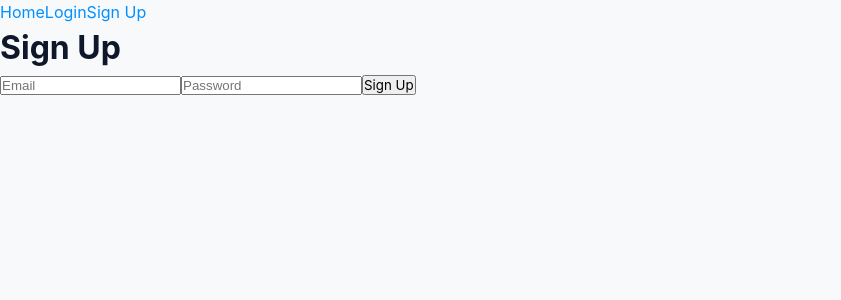
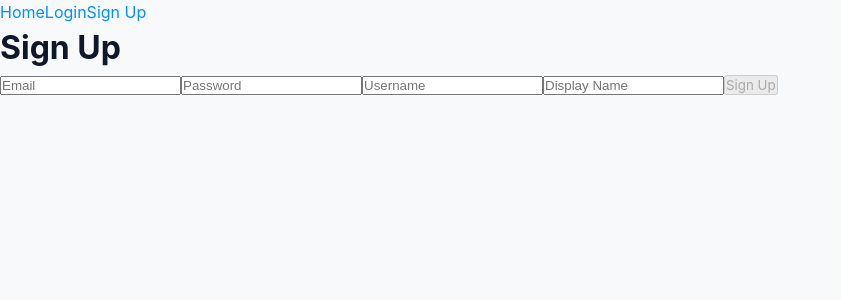
Before and after one commit to hydrowoxy/routique, a Next.js app in the folder frontend/: page /signup in a window 1280 px wide. Shown: the top 300 px of the page, without its empty margins (0-841 px from the left). Built offline with nearby package versions, Linux system fonts and the light colour scheme; no server answers.

Commit message:
user display name and username stored in metadata and saved on user registration

```diff
--- a/frontend/src/app/signup/page.tsx
+++ b/frontend/src/app/signup/page.tsx
@@ -1,45 +1,114 @@
-'use client'
+"use client";
 
-import { useState, useEffect } from 'react'
-import { supabase } from '@/lib/supabase'
-import { useRouter } from 'next/navigation'
-import { useAuth } from '@/contexts/AuthContext'
+import { useState, useEffect } from "react";
+import { supabase } from "@/lib/supabase";
+import { useRouter } from "next/navigation";
+import { useAuth } from "@/contexts/AuthContext";
 
 export default function SignupPage() {
-  const [email, setEmail] = useState('')
-  const [password, setPassword] = useState('')
-  const [loading, setLoading] = useState(false)
-  const [error, setError] = useState('')
-  const router = useRouter()
-  const { session, loading: authLoading } = useAuth()
+  const [email, setEmail] = useState("");
+  const [password, setPassword] = useState("");
+  const [username, setUsername] = useState("");
+  const [displayName, setDisplayName] = useState("");
+  const [loading, setLoading] = useState(false);
+  const [error, setError] = useState("");
+  const [success, setSuccess] = useState(false);
+
+  const router = useRouter();
+  const { session, loading: authLoading } = useAuth();
 
   useEffect(() => {
-    if (!authLoading && session) {
-      router.push('/')
-    }
-  }, [session, authLoading, router])
+    if (!authLoading && session) router.push("/");
+  }, [session, authLoading, router]);
+
+  const validUsername = (name: string) =>
+    /^(?!.*__)(?!.*_$)[a-zA-Z][a-zA-Z0-9_]{2,19}$/.test(name);
+  const validDisplay = (d: string) => /^[a-zA-Z0-9-' ]{2,50}$/.test(d);
 
   const handleSignup = async () => {
-    setLoading(true)
-    const { error } = await supabase.auth.signUp({ email, password })
-    setLoading(false)
+    setError("");
+    setSuccess(false);
 
-    if (error) {
-      setError(error.message)
-    } else {
-      router.push('/')
+    if (!email || !password || !username || !displayName) {
+      setError("Please fill in all fields.");
+      return;
     }
-  }
+    if (!validUsername(username)) {
+      setError("Username must start with a letter, be 3–20 chars, and only contain letters, numbers, and underscores.");
+      return;
+    }
+    if (!validDisplay(displayName)) {
+      setError("Display name must be 2–50 chars and may contain letters, numbers, spaces, dashes, and apostrophes.");
+      return;
+    }
+
+    setLoading(true);
+
+    const { data: taken } = await supabase
+      .from("profiles")
+      .select("id")
+      .eq("username", username)
+      .limit(1);
+
+    if ((taken?.length ?? 0) > 0) {
+      setError("Username already taken.");
+      setLoading(false);
+      return;
+    }
+
+    const { data, error: signupErr } = await supabase.auth.signUp({
+      email,
+      password,
+      options: {
+        emailRedirectTo: "http://localhost:3000/dashboard",
+        data: {
+          username,
+          display_name: displayName,
+        },
+      },
+    });
+
+    if (signupErr || !data?.user) {
+      setError(signupErr?.message || "Signup failed.");
+      setLoading(false);
+      return;
+    }
+
+    setSuccess(true);
+    setLoading(false);
+  };
+
+  const handleResend = async () => {
+    setLoading(true);
+    const { error: resendErr } = await supabase.auth.resend({
+      type: "signup",
+      email,
+      options: { emailRedirectTo: "http://localhost:3000/dashboard" },
+    });
+    setLoading(false);
+    if (resendErr) setError("Resend failed: " + resendErr.message);
+    else setSuccess(true);
+  };
 
   return (
     <div>
       <h1>Sign Up</h1>
-      <input placeholder="Email" onChange={(e) => setEmail(e.target.value)} />
-      <input placeholder="Password" type="password" onChange={(e) => setPassword(e.target.value)} />
-      <button onClick={handleSignup} disabled={loading}>
-        {loading ? 'Signing up...' : 'Sign Up'}
+      <input placeholder="Email" value={email} onChange={(e) => setEmail(e.target.value)} />
+      <input placeholder="Password" type="password" value={password} onChange={(e) => setPassword(e.target.value)} />
+      <input placeholder="Username" value={username} onChange={(e) => setUsername(e.target.value)} />
+      <input placeholder="Display Name" value={displayName} onChange={(e) => setDisplayName(e.target.value)} />
+
+      <button onClick={handleSignup} disabled={loading || !email || !password || !username || !displayName}>
+        {loading ? "Signing up…" : "Sign Up"}
       </button>
-      {error && <p>{error}</p>}
+
+      {error && <p style={{ color: "red" }}>{error}</p>}
+      {success && (
+        <>
+          <p style={{ color: "green" }}>Check your inbox to confirm your e-mail, then log in.</p>
+          <button onClick={handleResend} disabled={loading || !email}>Resend confirmation e-mail</button>
+        </>
+      )}
     </div>
-  )
+  );
 }
--- a/frontend/src/contexts/AuthContext.tsx
+++ b/frontend/src/contexts/AuthContext.tsx
@@ -1,57 +1,67 @@
 "use client";
 
-import { createContext, useContext, useEffect, useState, useMemo } from "react";
+import { createContext, useContext, useEffect, useMemo, useState } from "react";
 import { supabase } from "@/lib/supabase";
-import type { Session } from "@supabase/supabase-js";
+import type { Session, User } from "@supabase/supabase-js";
 
 type AuthContextType = {
   session: Session | null;
   loading: boolean;
 };
 
-// wraps the whole app to provide authentication context
 const AuthContext = createContext<AuthContextType>({
   session: null,
   loading: true,
 });
 
-// sets up the provider for authentication context
+// provider
 export const AuthProvider = ({ children }: { children: React.ReactNode }) => {
   const [session, setSession] = useState<Session | null>(null);
   const [loading, setLoading] = useState(true);
 
+  // create profile on first verified login
+  const ensureProfile = async (user: User) => {
+    const { data: existing } = await supabase
+      .from("profiles")
+      .select("id")
+      .eq("id", user.id)
+      .single();
+
+    if (existing) return;
+
+    const username = user.user_metadata?.username;
+    const display_name = user.user_metadata?.display_name;
+
+    if (!username || !display_name) return;
+
+    const { error } = await supabase.from("profiles").insert({
+      id: user.id,
+      username,
+      display_name,
+    });
+
+    if (error) console.error("Failed to create profile:", error.message);
+  };
+
+  // initial fetch + listener
   useEffect(() => {
-    const getInitialSession = async () => {
-      const { data, error } = await supabase.auth.getSession();
-      if (error) console.error("Error fetching session:", error);
+    (async () => {
+      const { data } = await supabase.auth.getSession();
       setSession(data.session);
       setLoading(false);
-    };
+      if (data.session?.user) await ensureProfile(data.session.user);
+    })();
 
-    getInitialSession();
-
-    // listen for auth state changes
-    const { data: listener } = supabase.auth.onAuthStateChange(
-      (_event, session) => {
-        setSession(session);
-      }
-    );
-
-    // cleanup listener on unmount
-    return () => {
-      listener.subscription.unsubscribe();
-    };
+    const { data: sub } = supabase.auth.onAuthStateChange(async (_evt, s) => {
+      setSession(s);
+      if (s?.user) await ensureProfile(s.user);
+    });
+    return () => sub.subscription.unsubscribe();
   }, []);
 
-  const contextValue = useMemo(
-    () => ({ session, loading }),
-    [session, loading]
-  );
+  const value = useMemo(() => ({ session, loading }), [session, loading]);
 
-  return (
-    <AuthContext.Provider value={contextValue}>{children}</AuthContext.Provider>
-  );
+  return <AuthContext.Provider value={value}>{children}</AuthContext.Provider>;
 };
 
-// lets other components access the authentication context
 export const useAuth = () => useContext(AuthContext);
```
